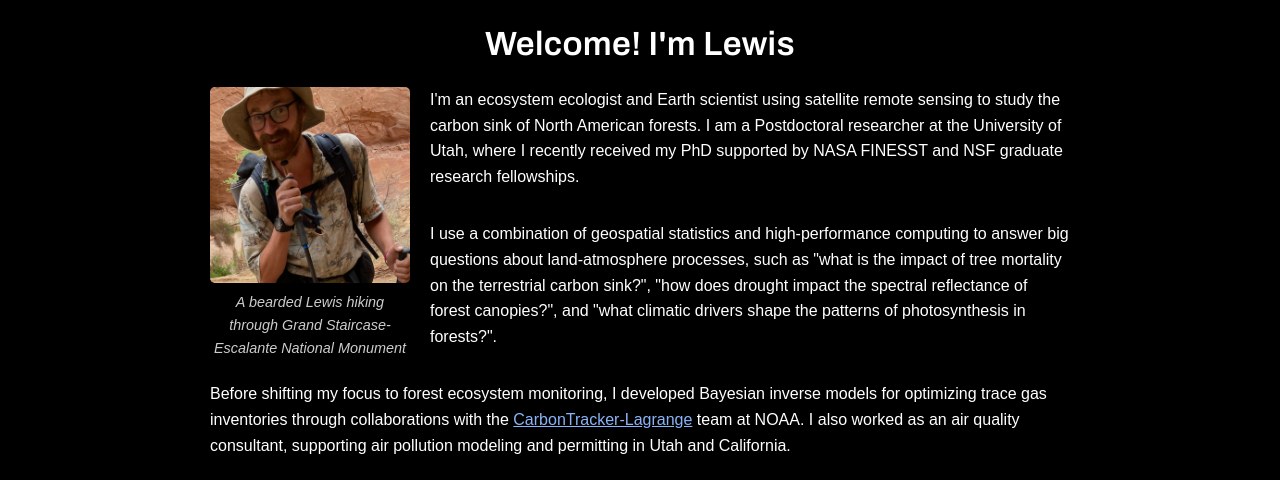
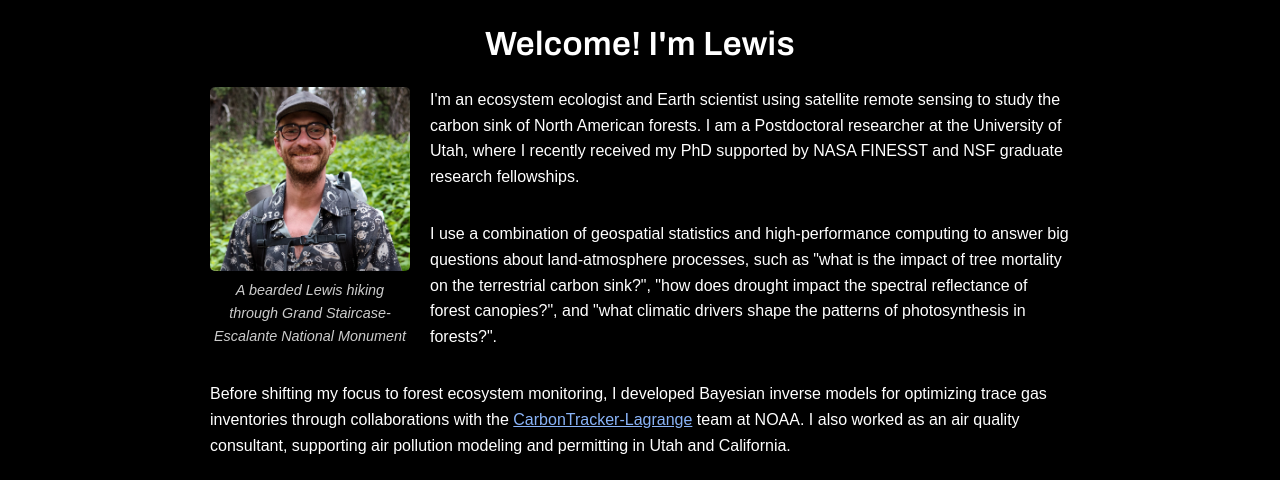
Before and after one commit to lkunik/lkunik.github.io, a plain HTML site: page index.html in a window 1280 px wide. Shown: the part 769-1249 px from the top of the page. Drawn offline with Linux system fonts and the light colour scheme.

Commit message:
updated profile photo

```diff
--- a/index.html
+++ b/index.html
@@ -53,7 +53,7 @@
         <h2 class="intro-heading" style="text-align: center;">Welcome! I'm Lewis</h2>
 
         <figure style="display: inline-block; margin: 0 20px 20px 0; max-width: 200px; float: left;">
-            <img src="images/IMG_0572_crop.png" alt="Profile photo" class="profile-photo">
+            <img src="images/IMG_0692.JPG" alt="Profile photo" class="profile-photo">
             <figcaption style="font-size: 0.9em; font-style: italic; color: #ccc; text-align: center; word-wrap: break-word;">
                 A bearded Lewis hiking through Grand Staircase-Escalante National Monument
             </figcaption>
```
Also changed, not shown: images/IMG_0572_crop.png (deleted), images/IMG_0692.JPG (added).
